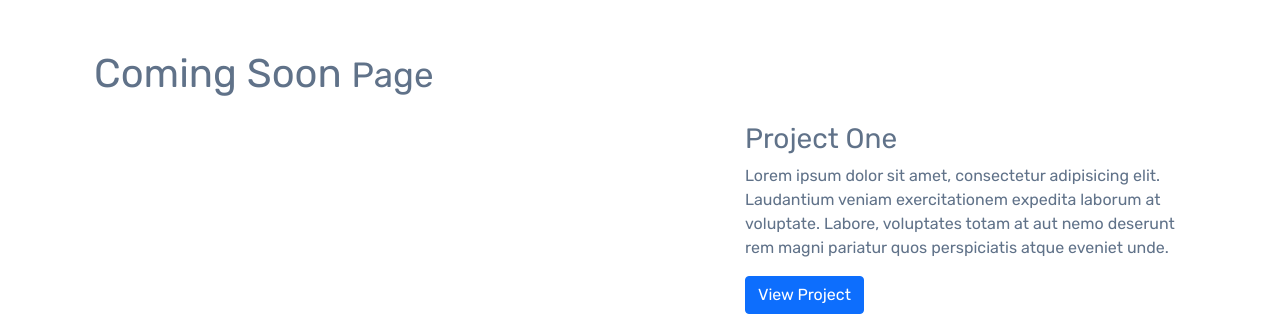
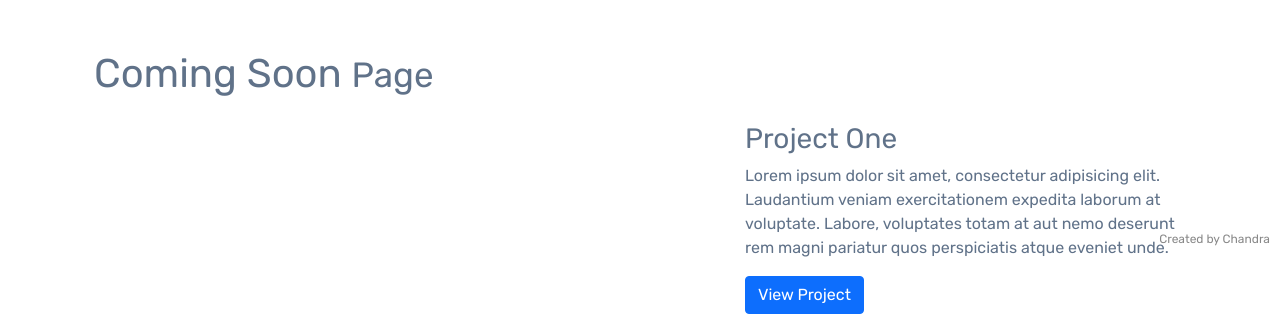
Before and after one commit to FANNYMU/Shop, a plain HTML site: page index.html in a window 1280 px wide. Shown: the part 542-859 px from the top of the page. Drawn offline with nearby package versions, Linux system fonts and the light colour scheme.

Commit message:
Update index.html

```diff
--- a/index.html
+++ b/index.html
@@ -209,6 +209,7 @@
       <div class="row">
         <div class="col-md-3 col-sm-12 mb-3 text-center">
             <img src = "shopping-logo-svgrepo-com.svg" class="img-fluid" width="200px" height="60px" viewBox="0 0 200 60" version="1.1"/>
+                      <div class="creator">Created by Chandra</div>
 
                   <defs>
                     <linearGradient x1="46.3528198%" y1="45.7301342%" x2="92.3528198%" y2="93.7383901%" id="linearGradient-1">
```
